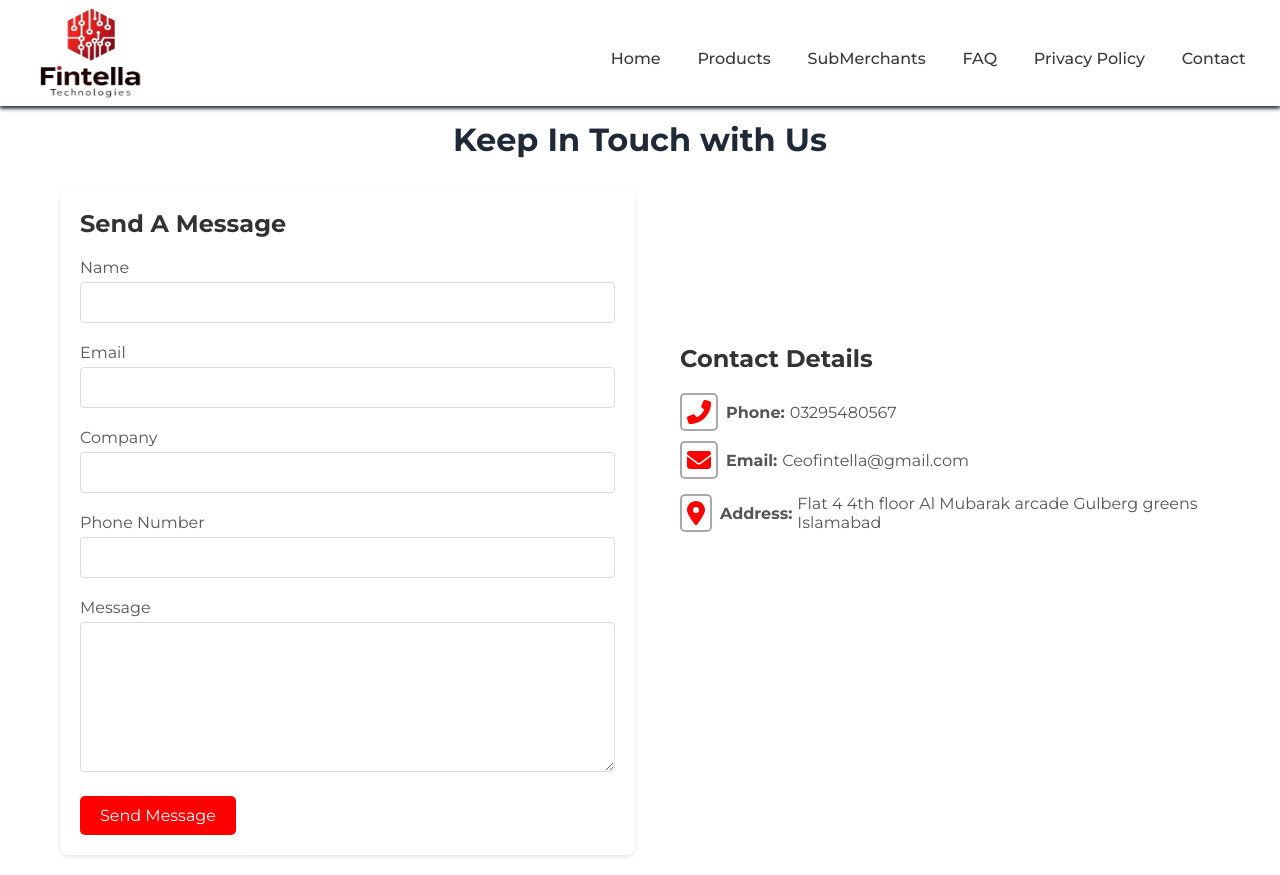
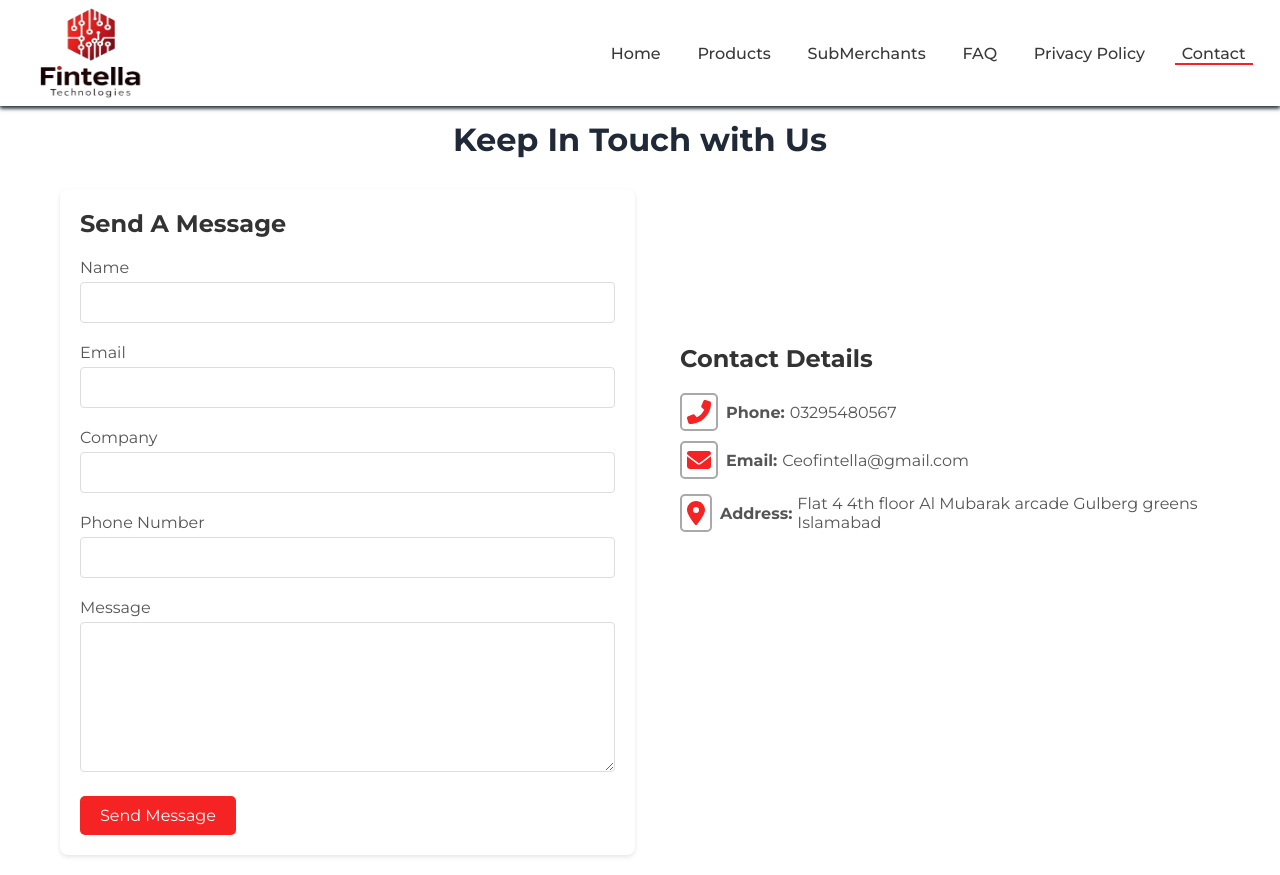
Before and after one commit to ShahmirYousaf/fintella-website, a React (Create React App) app: page /contact in a window 1280 px wide. Built offline with nearby package versions, Linux system fonts and the light colour scheme.

Commit message:
navbar fixes

```diff
--- a/src/Components/Footer/Footer.css
+++ b/src/Components/Footer/Footer.css
@@ -39,7 +39,7 @@
 }
 
 .footer-links {
-  margin-bottom: 5px;
+  margin-bottom: 2px;
   flex: 1;
   margin-left: 70px;
   margin-top: 60px
--- a/src/Components/Navbar/Navbar.css
+++ b/src/Components/Navbar/Navbar.css
@@ -9,6 +9,10 @@
 .link-underline-issue {
   text-decoration: none;
   margin-top: 10px;
+}
+
+.activePage {
+  border-bottom: 2.5px solid var(--Primarycolor); /* Optional: add a border for emphasis */
 }
 
 .headerNavbar {
@@ -65,7 +69,7 @@
     font-weight: 600;
   }
   .headerNavbar .navBar .navLists-FT .navItem-FT .NavBarLinks-FT:hover {
-    color: #FEBA3F;
+    color: var(--Secondarycolor);
   }
   .headerNavbar .navBar .closeNavBar {
     position: absolute;
--- a/src/Components/Navbar/Navbar.jsx
+++ b/src/Components/Navbar/Navbar.jsx
@@ -1,72 +1,108 @@
-import React, { useState } from 'react'
-import { Link } from 'react-router-dom';
-import "./Navbar.css"
-import { AiFillCloseCircle } from 'react-icons/ai'
-import { TbGridDots } from 'react-icons/tb'
-
+import React, { useState } from 'react';
+import { NavLink } from 'react-router-dom';
+import './Navbar.css';
+import { AiFillCloseCircle } from 'react-icons/ai';
+import { TbGridDots } from 'react-icons/tb';
 
 const Navbar = () => {
+    const [active, setActive] = useState('navBar');
 
-    const [active, setActive] = useState('navBar')
     // Function for toggling navBar
     const showNavBar = () => {
-        setActive('navBar activeNavbar')
-    }
+        setActive('navBar activeNavbar');
+    };
+
     // Function for closing navBar
     const removeNavBar = () => {
-        setActive('navBar')
-    }
+        setActive('navBar');
+    };
 
     return (
         <section className='navBarSection'>
             <header className='headerNavbar flex'>
                 <div className='logoDiv'>
-                    <Link className="logo flex" to="/">
-
-                        <img src={`${process.env.PUBLIC_URL}/assets/Logo.png`} alt="Error" className="icon" ></img>
-
-                    </Link>
+                    <NavLink className="logo flex" to="/">
+                        <img
+                            src={`${process.env.PUBLIC_URL}/assets/Logo.png`}
+                            alt="Error"
+                            className="icon"
+                        />
+                    </NavLink>
                 </div>
 
                 <div className={active}>
                     <ul className="navLists-FT flex">
+                        <li className="navItem-FT">
+                            <NavLink
+                                to="/"
+                                exact
+                                className={({ isActive }) =>
+                                    isActive ? 'NavBarLinks-FT activePage' : 'NavBarLinks-FT'
+                                }
+                            >
+                                Home
+                            </NavLink>
+                        </li>
 
-                        <Link className='link-underline-issue' to="/">
                         <li className="navItem-FT">
-                                <p className="NavBarLinks-FT">Home</p>
+                            <NavLink
+                                to="/products"
+                                exact
+                                className={({ isActive }) =>
+                                    isActive ? 'NavBarLinks-FT activePage' : 'NavBarLinks-FT'
+                                }
+                            >
+                                Products
+                            </NavLink>
                         </li>
-                        </Link>
 
-                        <Link className='link-underline-issue' to="/products">
                         <li className="navItem-FT">
-                                <p className="NavBarLinks-FT">Products</p>
+                            <NavLink
+                                to="/merchant"
+                                exact
+                                className={({ isActive }) =>
+                                    isActive ? 'NavBarLinks-FT activePage' : 'NavBarLinks-FT'
+                                }
+                            >
+                                SubMerchants
+                            </NavLink>
                         </li>
-                        </Link>
 
-                        <Link className="link-underline-issue" to="/merchant">
                         <li className="navItem-FT">
-                                <p className="NavBarLinks-FT">SubMerchants</p>
+                            <NavLink
+                                to="/faq"
+                                exact
+                                className={({ isActive }) =>
+                                    isActive ? 'NavBarLinks-FT activePage' : 'NavBarLinks-FT'
+                                }
+                            >
+                                FAQ
+                            </NavLink>
                         </li>
-                        </Link>
 
-                        <Link className='link-underline-issue' to="/faq">
                         <li className="navItem-FT">
-                                <p className="NavBarLinks-FT">FAQ</p>
+                            <NavLink
+                                to="/privacy"
+                                exact
+                                className={({ isActive }) =>
+                                    isActive ? 'NavBarLinks-FT activePage' : 'NavBarLinks-FT'
+                                }
+                            >
+                                Privacy Policy
+                            </NavLink>
                         </li>
-                        </Link>
 
-                        <Link className='link-underline-issue' to="/privacy">
                         <li className="navItem-FT">
-                                <p className="NavBarLinks-FT">Privacy Policy</p>
+                            <NavLink
+                                to="/contact"
+                                exact
+                                className={({ isActive }) =>
+                                    isActive ? 'NavBarLinks-FT activePage' : 'NavBarLinks-FT'
+                                }
+                            >
+                                Contact
+                            </NavLink>
                         </li>
-                        </Link>
-
-                        <Link className='link-underline-issue' to="/contact">
-                            <li className="navItem-FT">
-                                <p className="NavBarLinks-FT">Contact</p>
-                            </li>
-                        </Link>
-
                     </ul>
                     <div onClick={removeNavBar} className="closeNavBar">
                         <AiFillCloseCircle className="icon" />
@@ -76,7 +112,6 @@ const Navbar = () => {
                 <div onClick={showNavBar} className="toggleNavBar">
                     <TbGridDots className="icon" />
                 </div>
-
             </header>
         </section>
     );
--- a/src/Components/Navbar/Navbar.scss
+++ b/src/Components/Navbar/Navbar.scss
@@ -9,6 +9,10 @@
 .link-underline-issue{
     text-decoration: none;
     margin-top: 10px;
+}
+
+.activePage {
+    border-bottom: 2.5px solid var(--Primarycolor);  /* Optional: add a border for emphasis */
 }
 
 .headerNavbar{
@@ -66,7 +70,7 @@
                         font-weight: 600;
 
                         &:hover{
-                            color: #FEBA3F;
+                            color: var(--Secondarycolor);
                         }
                     }
                 }
--- a/src/Pages/Contact/Contact.css
+++ b/src/Pages/Contact/Contact.css
@@ -1,6 +1,5 @@
 /* General Styles */
 .contact-page {
-    font-family: Arial, sans-serif;
     max-width: 1200px;
     margin: 0 auto;
     padding: 20px;
@@ -106,21 +105,9 @@
     height: 150px;
   }
 
-  button {
-    background-color: #007bff;
-    color: #fff;
-    padding: 10px 20px;
-    font-size: 1rem;
-    border: none;
-    border-radius: 4px;
-    cursor: pointer;
-  }
 
-  button:hover {
-    background-color: #0056b3;
-  }
   .custom-button{
-    background-color: red;
+    background-color: #F52324;
     color: #fff;
     padding: 10px 20px;
     font-size: 16px;
@@ -134,7 +121,7 @@
     border: 2px solid darkgray;
     font-size:  1.5rem;
     border-radius: 5px;
-    color: red;
+    color: #F52324;
     padding: 5px;
     text-align: center;
 
--- a/src/Pages/PrivacyPolicy/Privacy-policy.jsx
+++ b/src/Pages/PrivacyPolicy/Privacy-policy.jsx
@@ -14,7 +14,7 @@ function PrivacyPolicy() {
         <section className="privacy-policy-content">
           <h2>Introduction</h2>
           <p>
-            At Rapid IT Solutions, your privacy is our top priority. This Privacy Policy outlines how we collect, use, protect, and manage your personal information. By using our website and services, you agree to the practices described in this policy.
+            At Fintella Technologies, your privacy is our top priority. This Privacy Policy outlines how we collect, use, protect, and manage your personal information. By using our website and services, you agree to the practices described in this policy.
           </p>
 
           <h2>Information We Collect</h2>
@@ -40,7 +40,7 @@ function PrivacyPolicy() {
             <li>To provide and enhance our services.</li>
             <li>To respond to inquiries and support requests.</li>
             <li>To process payments and deliver solutions.</li>
-            <li>To improve our website’s functionality and user experience.</li>
+            <li>To improve our website's functionality and user experience.</li>
             <li>To send promotional offers, updates, or newsletters (you may opt-out at any time).</li>
           </ol>
 
```
Also changed, not shown: 1 other file (tests, documents, lock files or other folders). Lines whose indentation alone changed are shown as unchanged.
